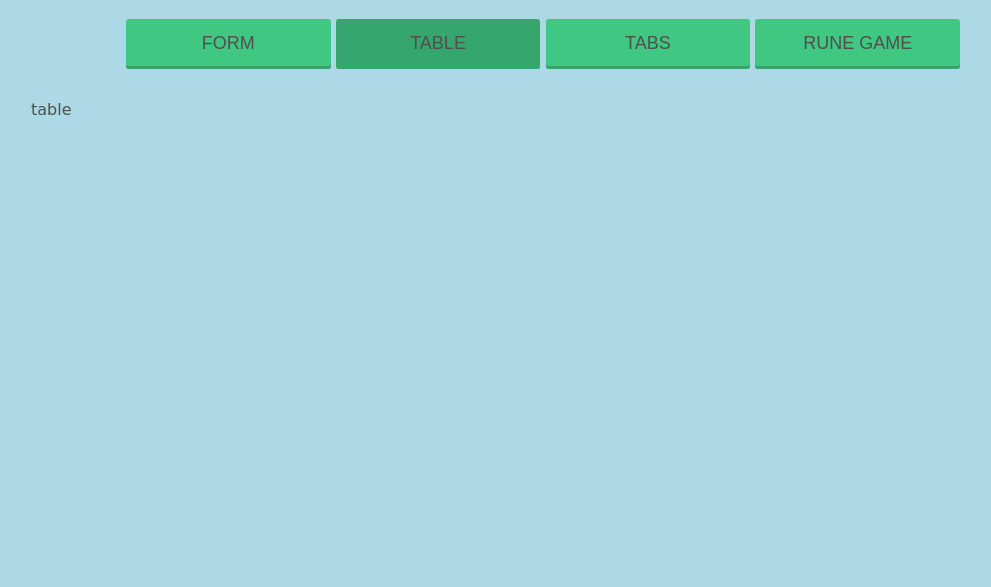
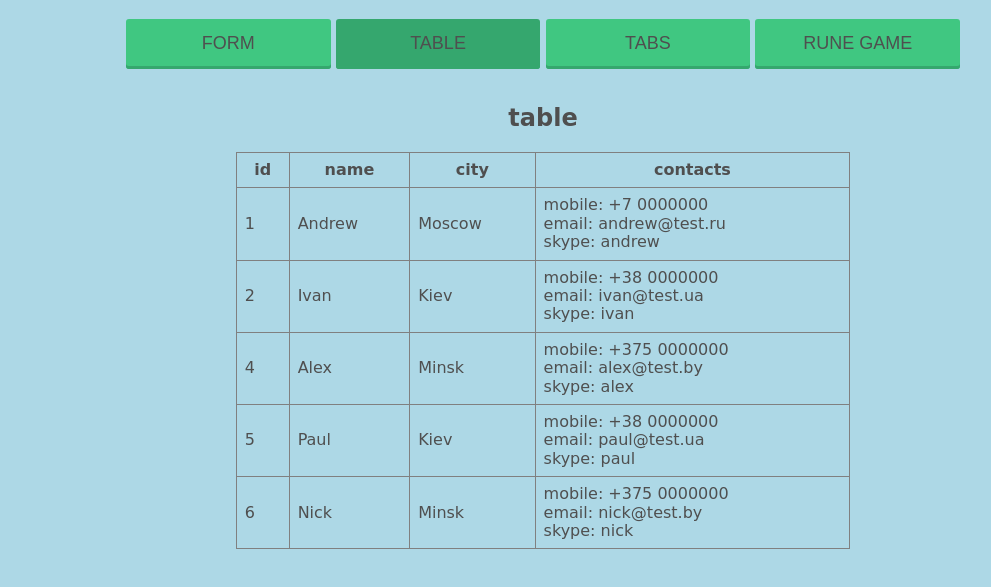
Before and after one commit to happy-Mary/AJAX_tasks, a website: page index.html in a window 1280 px wide. Both pictures are taken after a click on the button "TABLE". Shown: the part 61-648 px from the top of the page, without its empty margins (97-1088 px from the left). Drawn offline with nearby package versions, Linux system fonts and the light colour scheme; files that its build step writes are made by us from their sources.

Commit message:
Fixed route

```diff
--- a/src/assets/less/main.less
+++ b/src/assets/less/main.less
@@ -30,11 +30,14 @@ header {text-align: center;}
         height: 50px;
         background: rgb(64,199,129);
         box-shadow: 0 -3px rgb(53,167,110) inset;
-            &:hover,
+            &:hover
             &:active,
             &:focus
             {background: rgb(53, 167, 110);}
 
+        }
+        .activeMenu {
+            background: rgb(53, 167, 110);
         }
 }
 
@@ -55,4 +58,12 @@ header {text-align: center;}
             {background: rgb(110, 139, 61);}
     }
      h2 {text-align: center;}
+
+    table {
+        border-collapse: collapse;
+         td,th {
+            border: 1px solid grey;
+            vertical-align: middle;
+         }
+    }
 }
--- a/src/assets/less/rune.less
+++ b/src/assets/less/rune.less
@@ -4,15 +4,12 @@
     margin: 0 auto;
 
     table {
-        border-collapse: collapse;
         width: 100%;
         height: 100%;
         td {
             height: 20%;
             width: 20%;
-            border: 1px solid grey;
             text-align: center;
-            vertical-align: middle;
              img {
                  visibility: hidden;
                  width: 5%;
--- a/src/assets/less/table.less
+++ b/src/assets/less/table.less
@@ -0,0 +1,9 @@
+.parse_data {
+    table {
+        width: 60%;
+        margin: 0 auto;
+        td, th {
+            padding: .5rem;
+        }
+    }
+}
--- a/src/assets/scripts/rune.js
+++ b/src/assets/scripts/rune.js
@@ -0,0 +1,5 @@
+$('.runes').ready(function() {
+    $(this).on('click', 'td', function() {
+        $(this).toggleClass('show');
+    })
+});
--- a/src/assets/scripts/table.js
+++ b/src/assets/scripts/table.js
@@ -1,5 +1,27 @@
-$('.runes').ready(function() {
-    $(this).on('click', 'td', function() {
-        $(this).toggleClass('show');
-    })
-});
+ function getTableJson() {
+     $.getJSON('src/templates/elements/json.json',
+         function(data) {
+             var friends = data.friends;
+             var tr_head = $('<tr></tr>');
+             $('.data_table').append(tr_head);
+             // making thead
+             for (var K in friends[0]) {
+                 tr_head.append($('<th></th>').text(K));
+             }
+             // making table content
+             for (var i = 0; i < friends.length; i++) {
+                 var tr = $('<tr></tr>');
+                 $('.data_table').append(tr);
+                 for (var K in friends[i]) {
+                     var item = friends[i][K];
+                     var text = "";
+                     if ($.isPlainObject(item)) {
+                         for (var K in item) { text += K + ": " + item[K] + '<br>'; }
+                     } else {
+                         text += item;
+                     }
+                     tr.append($('<td></td>').html(text));
+                 }
+             }
+         });
+ }
--- a/src/assets/scripts/z_route.js
+++ b/src/assets/scripts/z_route.js
@@ -1,5 +1,6 @@
+// document route
 $(document).ready(function() {
-    var hashes = ["main", "form", "table", "runes", "tabs"];
+    var hashes = ["main", "form", "table", "tabs", "runes"];
     window.onhashchange = SwitchToPage;
     var HashState = {};
 
@@ -14,17 +15,29 @@ $(document).ready(function() {
             SPAStateH = { pagename: hashes[0] };
 
         switch (SPAStateH.pagename) {
+            case hashes[0]:
+                $('.page-content').html('<h2>MAIN PAGE</h2>');
+                $('.activeMenu').removeClass('activeMenu');
+                break;
             case hashes[1]:
+                $('.activeMenu').removeClass('activeMenu');
+                $('.menu button').eq(0).addClass('activeMenu');
                 openFormTask();
                 break;
             case hashes[2]:
+                $('.activeMenu').removeClass('activeMenu');
+                $('.menu button').eq(1).addClass('activeMenu');
                 openTableTask();
                 break;
             case hashes[3]:
-                openRunesTask();
+                $('.activeMenu').removeClass('activeMenu');
+                $('.menu button').eq(2).addClass('activeMenu');
+                openTabsTask();
                 break;
             case hashes[4]:
-                openTabsTask();
+                $('.activeMenu').removeClass('activeMenu');
+                $('.menu button').eq(3).addClass('activeMenu');
+                openRunesTask();
                 break;
         }
     }
@@ -32,35 +45,36 @@ $(document).ready(function() {
     function SwitchHash(hashName) {
         UrlStr = hashName;
         location.hash = UrlStr;
-        console.log(UrlStr);
     }
-
-    SwitchToPage();
 
     function openFormTask() {
         $('.page-content').load('src/templates/pages/form_numbers.html');
-        SwitchHash('form');
     }
 
     function openTableTask() {
-        $('.page-content').load('src/templates/pages/table_json.html');
-        SwitchHash('table');
+        $('.page-content').load('src/templates/pages/table_json.html', getTableJson);
     }
 
     function openTabsTask() {
-        $('.page-content').load('src/templates/pages/tabs.html');
-        SwitchHash('tabs');
-        // from tabs.js
-        LoadFirstTabContent();
+        $('.page-content').load('src/templates/pages/tabs.html', function(responseTxt, statusTxt, xhr) {
+            if (statusTxt == "success")
+            // from tabs.js
+                LoadFirstTabContent();
+            if (statusTxt == "error")
+                console.log("Error: " + xhr.status + ": " + xhr.statusText);
+        });
     }
 
     function openRunesTask() {
         $('.page-content').load('src/templates/pages/rune_game.html');
-        SwitchHash('runes');
     }
 
-    $('.menu button').eq(0).click(openFormTask);
-    $('.menu button').eq(1).click(openTableTask);
-    $('.menu button').eq(2).click(openTabsTask);
-    $('.menu button').eq(3).click(openRunesTask);
+    // button events
+    $('.menu button').eq(0).click(function() { SwitchHash('form') });
+    $('.menu button').eq(1).click(function() { SwitchHash('table') });
+    $('.menu button').eq(2).click(function() { SwitchHash('tabs') });
+    $('.menu button').eq(3).click(function() { SwitchHash('runes') });
+
+    // first event
+    SwitchToPage();
 });
--- a/src/templates/pages/table_json.html
+++ b/src/templates/pages/table_json.html
@@ -1 +1,4 @@
-<p>table</p>
+<div class="parse_data">
+    <h2>table</h2>
+    <table class="data_table"></table>
+</div>
```
Also changed, not shown: README.txt (added), build/script.js, build/style.min.css, src/assets/css/main.css, src/assets/css/rune.css, src/assets/css/table.css.
